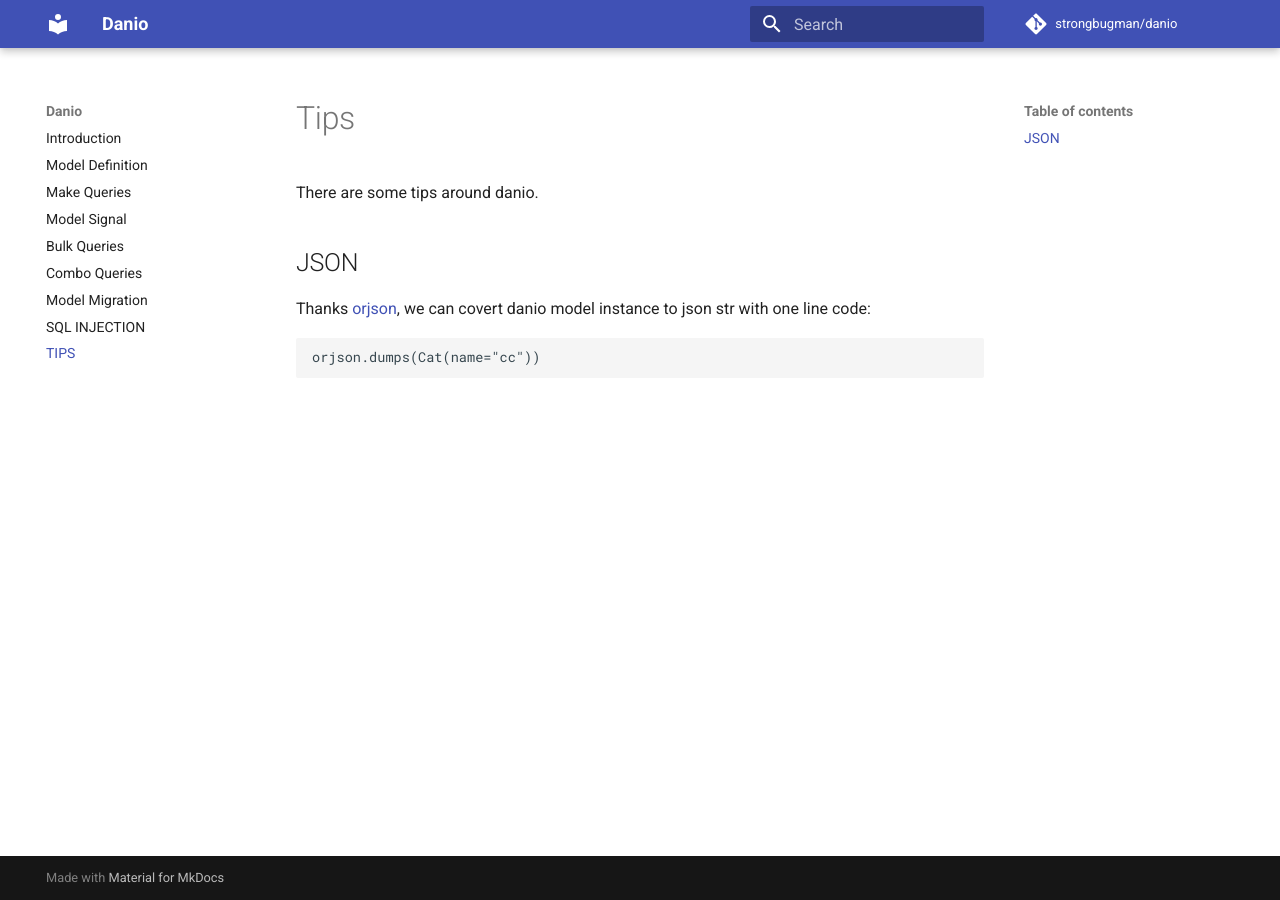
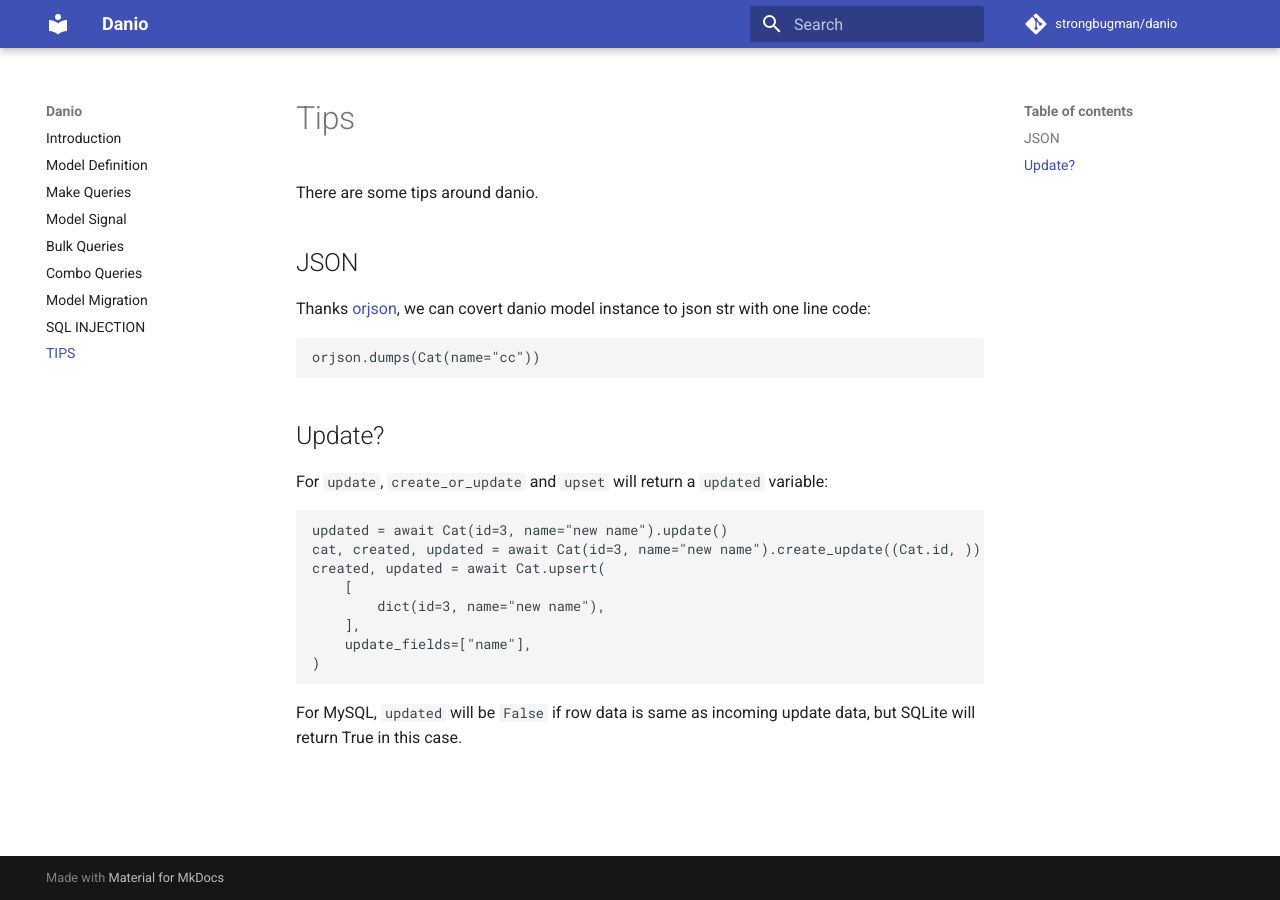
Before and after one commit to strongbugman/danio, an MkDocs documentation site: the page built from docs/tips.md, in a window 1280 px wide. Built offline with MkDocs 1.6.1 and Material for MkDocs 9.7.7, drawn with Linux system fonts in a browser that asks for light colours; comment, search, counter and statistics services are not loaded.

Commit message:
Update docs

````diff
--- a/docs/tips.md
+++ b/docs/tips.md
@@ -8,3 +8,19 @@ Thanks [orjson](https://github.com/ijl/orjson),  we can covert danio model insta
 ```python
 orjson.dumps(Cat(name="cc"))
 ```
+
+## Update?
+
+For `update`, `create_or_update` and `upset` will return a `updated` variable:
+```python
+updated = await Cat(id=3, name="new name").update()
+cat, created, updated = await Cat(id=3, name="new name").create_update((Cat.id, ))
+created, updated = await Cat.upsert(
+    [
+        dict(id=3, name="new name"),
+    ],
+    update_fields=["name"],
+)
+```
+
+For MySQL, `updated` will be `False` if row data is same as incoming update data, but SQLite will return True in this case.
````
Also changed, not shown: docs/index.md (+2 -1 lines), docs/model_definition.md (+2 -2 lines), 2 other files.
